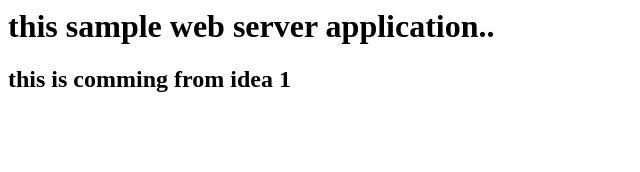
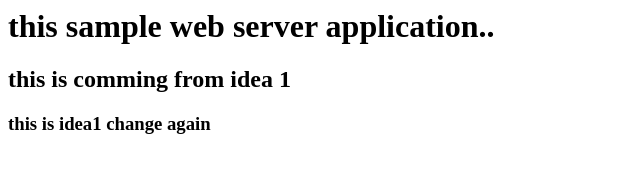
Before and after one commit to krishankrathore1986/webapp, a plain HTML site: page index.html in a window 1280 px wide. Shown: the whole page, without its empty margins (0-640 px from the left). Drawn offline with Linux system fonts and the light colour scheme.

Commit message:
idea 1 again changed

```diff
--- a/index.html
+++ b/index.html
@@ -1,2 +1,3 @@
 <h1>this sample web server application..</h1>
 <h2>this is comming from idea 1</h2>
+<h3>this is idea1 change again</h3>
```
